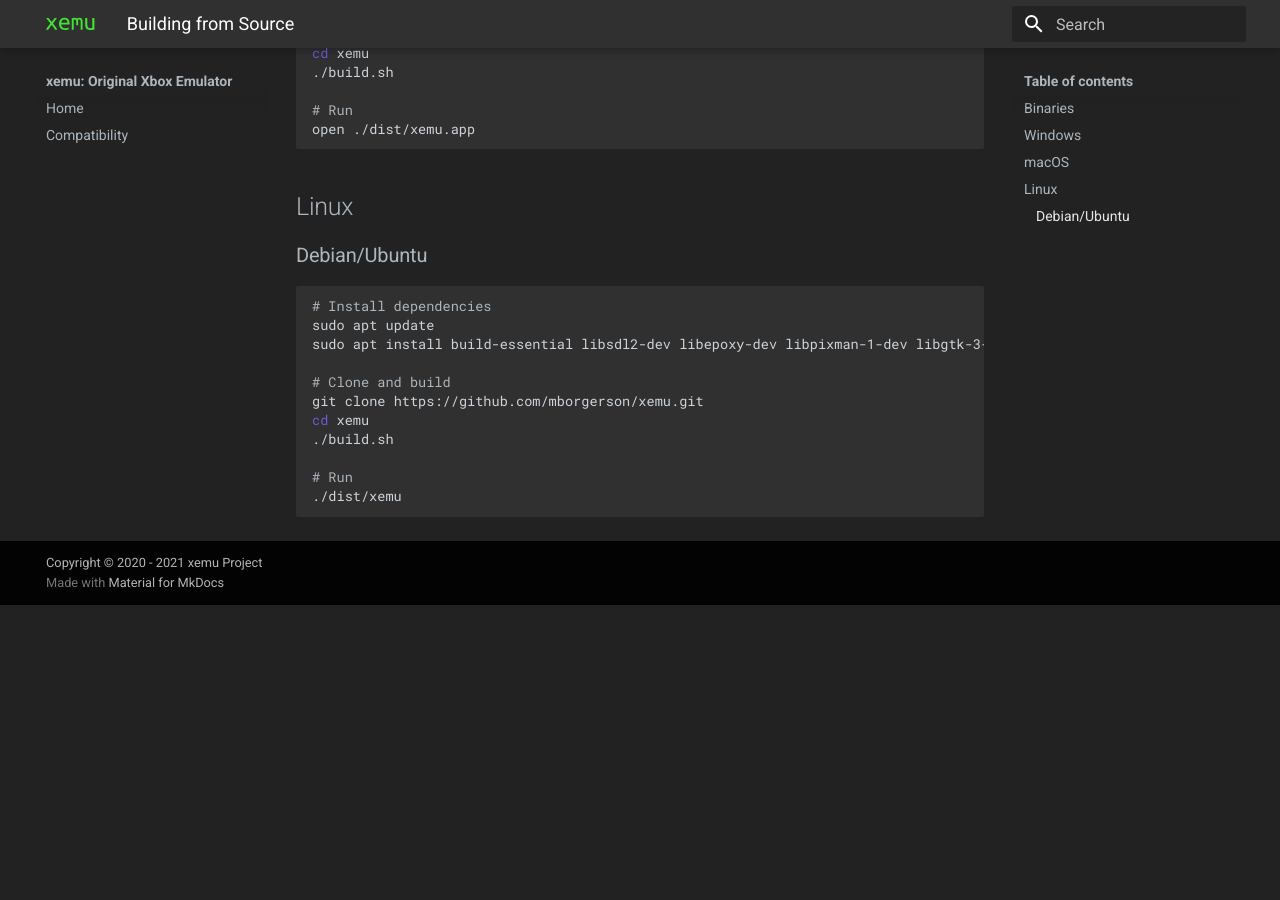
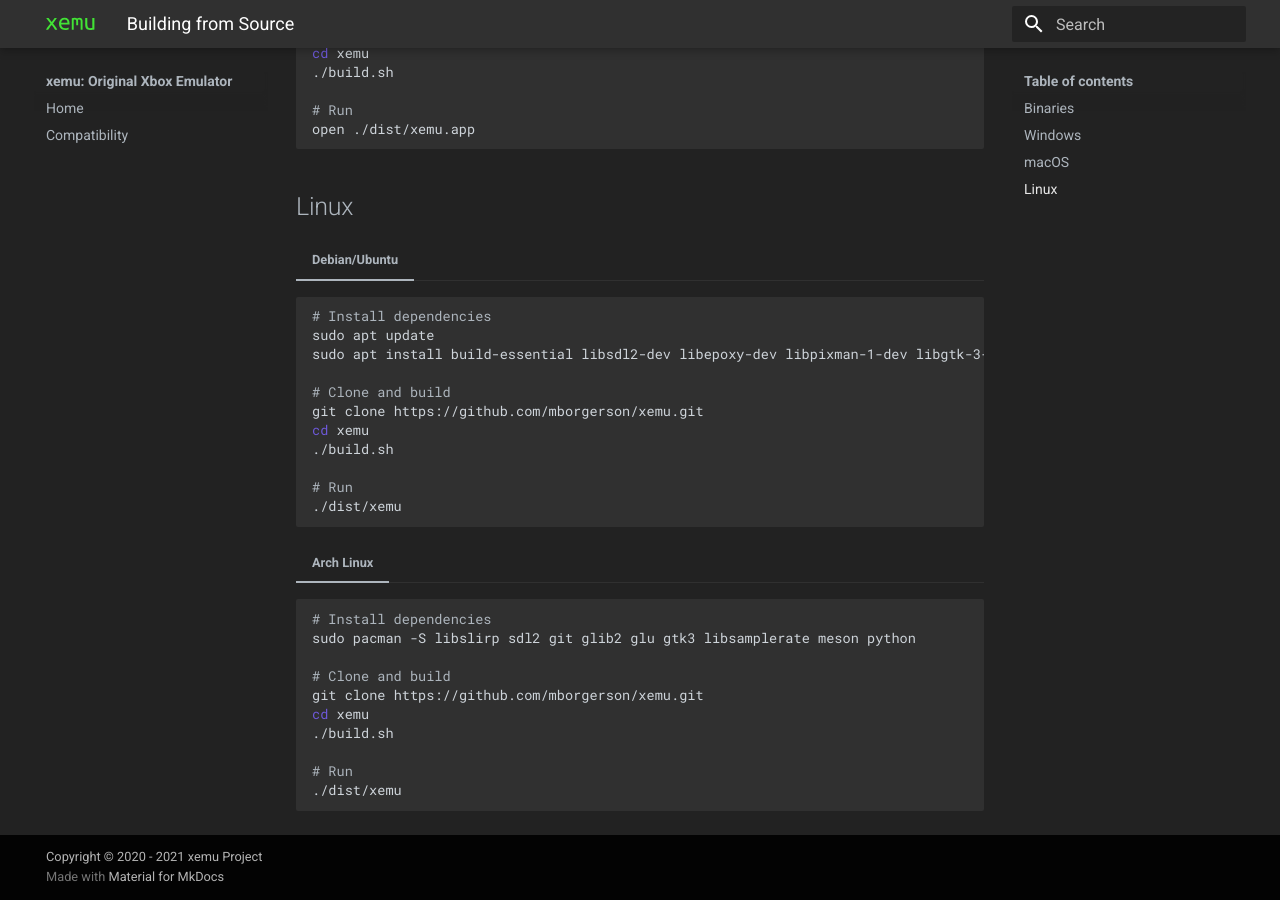
Before and after one commit to xemu-project/xemu-website, an MkDocs documentation site: the page built from docs/docs/building-from-source.md, in a window 1280 px wide and 900 px high, scrolled down 918 px. Built offline with MkDocs 1.6.1 and Material for MkDocs 9.7.7, drawn with Linux system fonts in a browser that asks for light colours; before the commit the page ends 1523 px from its top, so only the background shows below that.

Commit message:
Add Arch Linux Build Instructions (#35)

````diff
--- a/docs/docs/building-from-source.md
+++ b/docs/docs/building-from-source.md
@@ -39,7 +39,8 @@ open ./dist/xemu.app
 
 ## Linux
 
-### Debian/Ubuntu
+=== "Debian/Ubuntu"
+
 ```bash
 # Install dependencies
 sudo apt update
@@ -53,3 +54,18 @@ cd xemu
 # Run
 ./dist/xemu
 ```
+
+=== "Arch Linux"
+
+```bash
+# Install dependencies
+sudo pacman -S libslirp sdl2 git glib2 glu gtk3 libsamplerate meson python
+
+# Clone and build
+git clone https://github.com/mborgerson/xemu.git
+cd xemu
+./build.sh
+
+# Run
+./dist/xemu
+```
````
